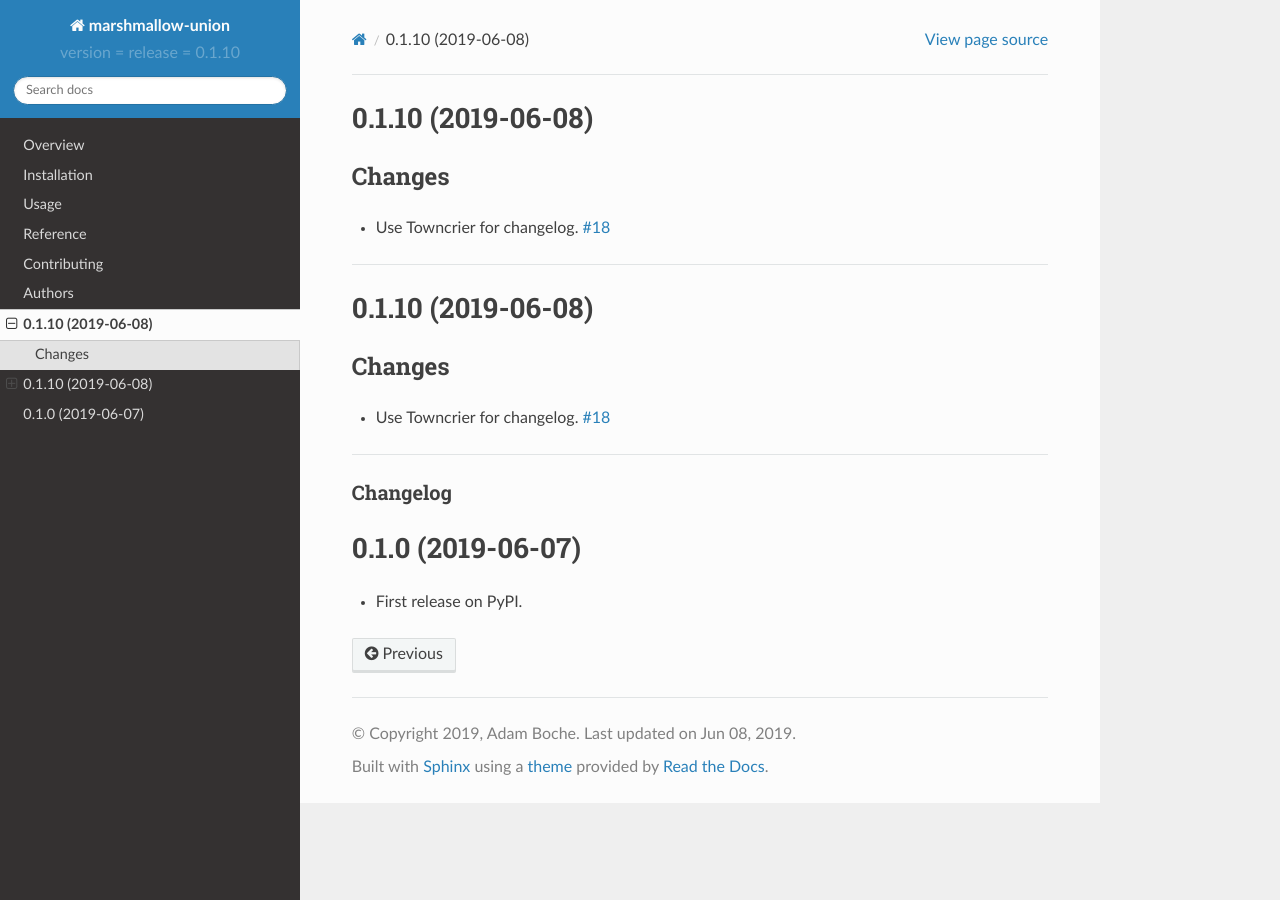
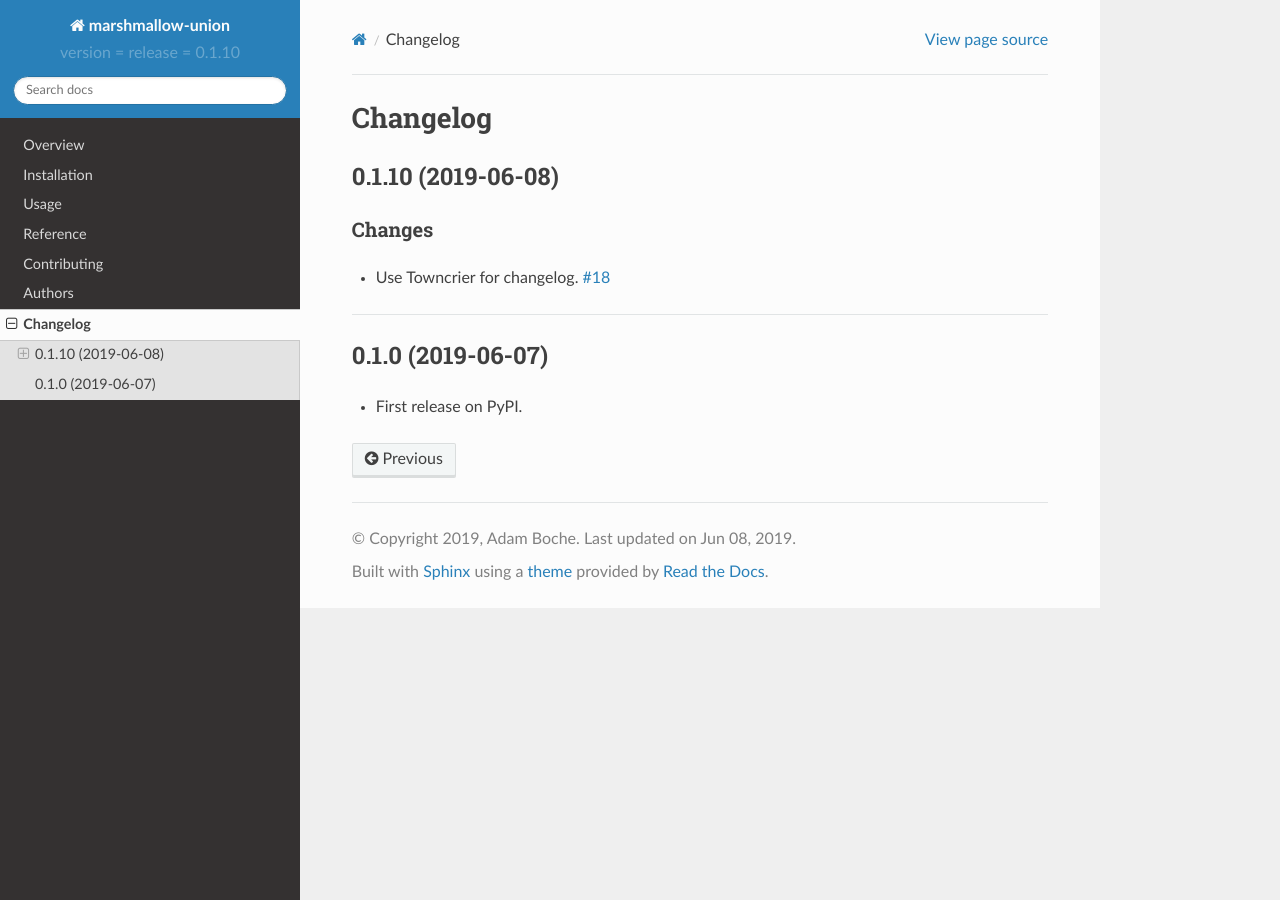
Before and after one commit to adamboche/python-marshmallow-union, a Sphinx documentation site: the page built from docs/changelog.rst, in a window 1280 px wide. Built offline with Sphinx 7.4.7 and the Read the Docs theme 2.0.0, drawn with Linux system fonts in a browser that asks for light colours.

Commit message:
Fix table of contents for changelog

```diff
--- a/CHANGELOG.rst
+++ b/CHANGELOG.rst
@@ -1,16 +1,5 @@
-0.1.10 (2019-06-08)
--------------------
-
-
-Changes
-^^^^^^^
-
-- Use Towncrier for changelog.
-  `#18 <https://github.com/adamboche/python-marshmallow-union/issues/18>`_
-
-
-----
-
+Changelog
+=========
 
 0.1.10 (2019-06-08)
 -------------------
--- a/docs/index.rst
+++ b/docs/index.rst
@@ -13,6 +13,7 @@ Contents
    authors
    changelog
 
+
 Indices and tables
 ==================
 
```
Also changed, not shown: other parts of CHANGELOG.rst (+0 -3 lines), other parts of docs/index.rst (+1 -1 lines).
